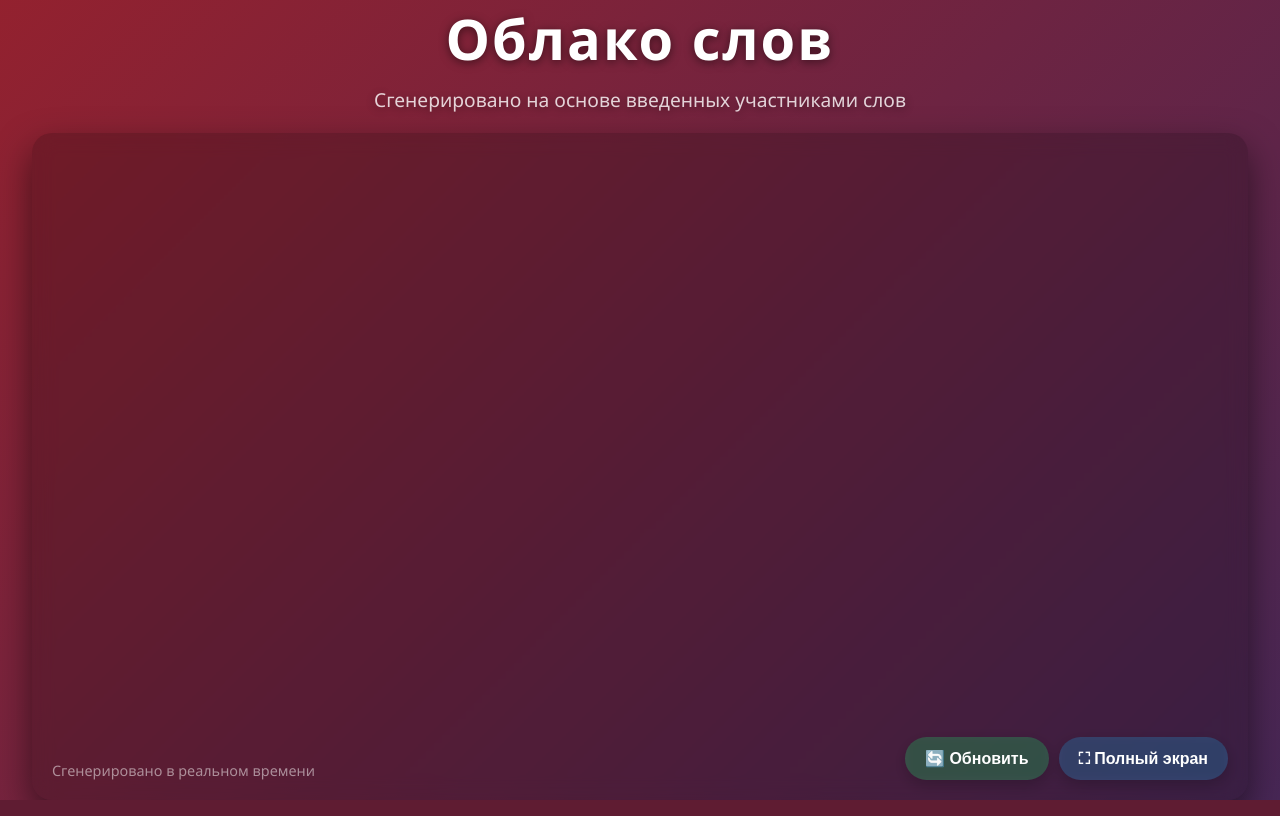
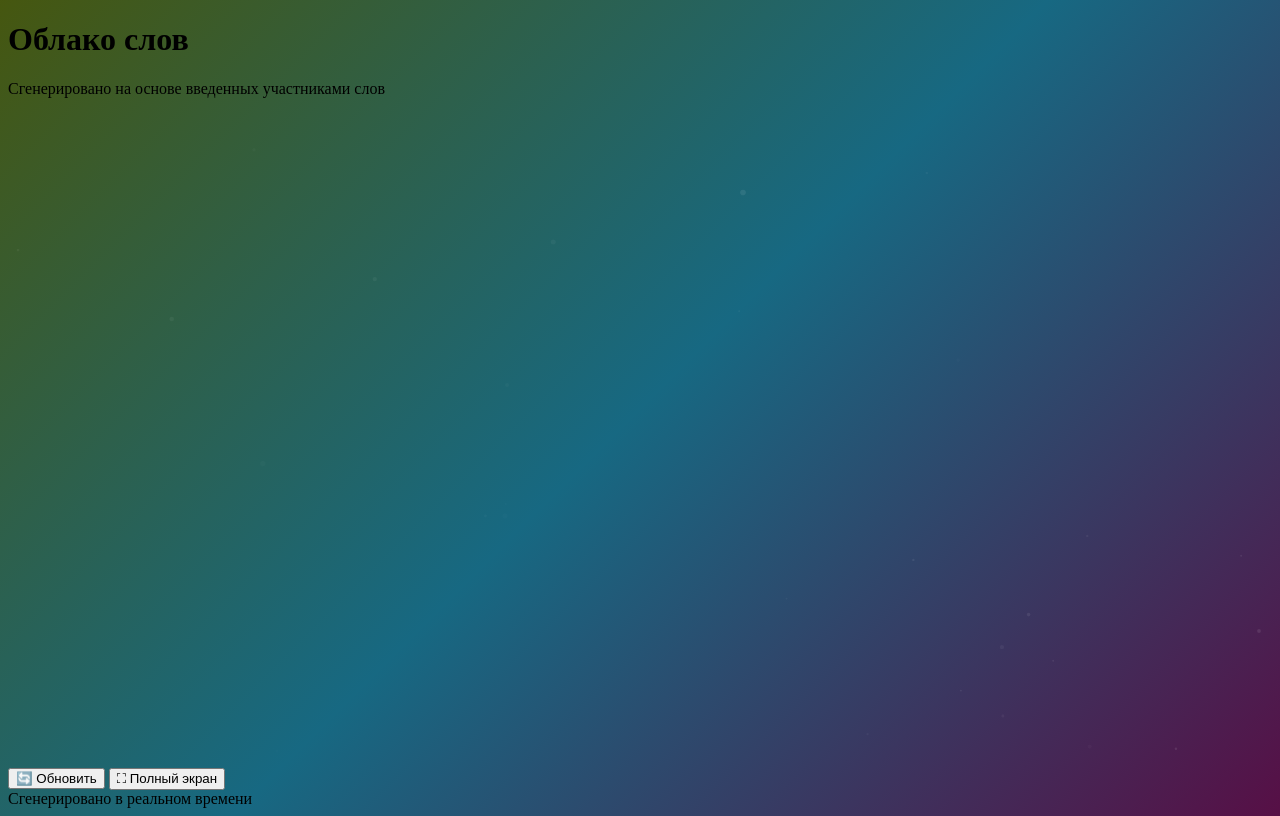
Before and after one commit to desretoot-a11y/wordcloud-octo-carnival, a Flask app: page /display in a window 1280 px wide. Run offline with Flask 3, Linux system fonts and the light colour scheme; data that the repository does not hold is empty.

Commit message:
Update cloud-display.html

```diff
--- a/templates/cloud-display.html
+++ b/templates/cloud-display.html
@@ -5,180 +5,7 @@
     <meta name="viewport" content="width=device-width, initial-scale=1.0">
     <title>Облако слов - Полный экран</title>
     <script src="https://d3js.org/d3.v7.min.js"></script>
-    <style>
-        * {
-            margin: 0;
-            padding: 0;
-            box-sizing: border-box;
-        }
-
-        body {
-            background: linear-gradient(135deg, #1a2a6c, #b21f1f, #1a2a6c);
-            background-size: 400% 400%;
-            animation: gradientBG 15s ease infinite;
-            height: 100vh;
-            overflow: hidden;
-            display: flex;
-            flex-direction: column;
-            justify-content: center;
-            align-items: center;
-            font-family: 'Segoe UI', Tahoma, Geneva, Verdana, sans-serif;
-            color: white;
-        }
-
-        @keyframes gradientBG {
-            0% { background-position: 0% 50%; }
-            50% { background-position: 100% 50%; }
-            100% { background-position: 0% 50%; }
-        }
-
-        .cloud-container {
-            width: 90vw;
-            height: 80vh;
-            display: flex;
-            justify-content: center;
-            align-items: center;
-            padding: 20px;
-            background: rgba(0, 0, 0, 0.2);
-            border-radius: 20px;
-            backdrop-filter: blur(10px);
-            box-shadow: 0 15px 35px rgba(0, 0, 0, 0.5);
-            position: relative;
-        }
-
-        #cloud {
-            max-width: 100%;
-            max-height: 100%;
-            filter: drop-shadow(0 0 20px rgba(255, 255, 255, 0.3));
-        }
-
-        .title {
-            margin-bottom: 20px;
-            text-align: center;
-            text-shadow: 0 2px 10px rgba(0, 0, 0, 0.5);
-        }
-
-        .title h1 {
-            font-size: 3.5rem;
-            margin-bottom: 10px;
-            letter-spacing: 2px;
-        }
-
-        .title p {
-            font-size: 1.2rem;
-            opacity: 0.8;
-        }
-
-        .controls {
-            position: absolute;
-            bottom: 20px;
-            right: 20px;
-            display: flex;
-            gap: 10px;
-        }
-
-        .btn {
-            padding: 12px 20px;
-            background: rgba(255, 255, 255, 0.2);
-            color: white;
-            border: none;
-            border-radius: 50px;
-            cursor: pointer;
-            font-size: 1rem;
-            font-weight: 600;
-            transition: all 0.3s;
-            backdrop-filter: blur(5px);
-            box-shadow: 0 5px 15px rgba(0, 0, 0, 0.2);
-        }
-
-        .btn:hover {
-            background: rgba(255, 255, 255, 0.3);
-            transform: translateY(-3px);
-        }
-
-        .refresh-btn {
-            background: rgba(46, 204, 113, 0.3);
-        }
-
-        .fullscreen-btn {
-            background: rgba(52, 152, 219, 0.3);
-        }
-
-        .watermark {
-            position: absolute;
-            bottom: 20px;
-            left: 20px;
-            opacity: 0.5;
-            font-size: 0.9rem;
-        }
-                .cloud-container {
-            width: 95vw;
-            height: 85vh;
-            position: relative;
-        }
-
-        #word-cloud {
-            width: 100%;
-            height: 100%;
-        }
-
-        .word {
-            cursor: pointer;
-            transition: all 0.3s ease;
-        }
-
-        .word:hover {
-            opacity: 0.9;
-            transform: scale(1.05);
-        }
-
-        .tooltip {
-            position: absolute;
-            background: rgba(0, 0, 0, 0.8);
-            color: white;
-            padding: 8px 12px;
-            border-radius: 4px;
-            font-size: 14px;
-            pointer-events: none;
-            opacity: 0;
-            transition: opacity 0.3s;
-            z-index: 10;
-            backdrop-filter: blur(5px);
-            box-shadow: 0 4px 12px rgba(0,0,0,0.2);
-        }
-        .word {
-            transition:
-                transform 0.4s cubic-bezier(0.175, 0.885, 0.32, 1.275),
-                opacity 0.3s ease;
-        }
-
-        /* Анимация появления слов */
-        @keyframes word-appear {
-            from {
-                opacity: 0;
-                transform: translateY(20px);
-            }
-            to {
-                opacity: 1;
-                transform: translateY(0);
-            }
-        }
-
-        .word {
-            animation: word-appear 0.6s ease-out;
-            animation-fill-mode: both;
-        }
-
-        @media (max-width: 768px) {
-            .title h1 {
-                font-size: 2.5rem;
-            }
-
-            .title p {
-                font-size: 1rem;
-            }
-        }
-    </style>
+    <link rel="stylesheet" href="{{ url_for('static', filename='css/cloud-display.css') }}">
 </head>
 <body>
     <div class="title">
@@ -188,6 +15,7 @@
 
     <div class="cloud-container">
         <div id="word-cloud"></div>
+        <div id="particles-js"></div>
 
         <div class="controls">
             <button class="btn refresh-btn" onclick="refreshCloud()">🔄 Обновить</button>
@@ -199,14 +27,36 @@
         </div>
     </div>
 
+    <script src="https://cdn.jsdelivr.net/particles.js/2.0.0/particles.min.js"></script>
     <script>
-        <script>
+        // Инициализация частиц
+        particlesJS("particles-js", {
+            particles: {
+                number: { value: 40, density: { enable: true, value_area: 800 } },
+                color: { value: "#ffffff" },
+                opacity: { value: 0.1, random: true },
+                size: { value: 3, random: true },
+                line_linked: { enable: false },
+                move: {
+                    enable: true,
+                    speed: 1,
+                    direction: "none",
+                    random: true,
+                    straight: false,
+                    out_mode: "out",
+                    bounce: false
+                }
+            },
+            interactivity: { detect_on: "canvas", events: { onhover: { enable: false } } },
+            retina_detect: true
+        });
+
         // Элемент для подсказок
         const tooltip = d3.select("body").append("div")
             .attr("class", "tooltip")
             .style("opacity", 0);
 
-        // Цветовая палитра в стиле DiaClass
+        // Цветовая палитра
         const colors = [
             "#ff6b6b", "#4ecdc4", "#45b7d1", "#ffbe0b",
             "#fb5607", "#8338ec", "#3a86ff", "#ff006e"
@@ -249,7 +99,7 @@
                 .size([width, height])
                 .words(words)
                 .padding(5)
-                .rotate(() => (Math.random() > 0.5 ? 0 : 90))
+                .rotate(() => (Math.random() > 0.7 ? 90 : 0))
                 .font("Montserrat")
                 .fontSize(d => sizeScale(d.size))
                 .on("end", draw);
@@ -268,13 +118,11 @@
                     .attr("transform", d => `translate(${d.x}, ${d.y})rotate(${d.rotate})`)
                     .text(d => d.text)
                     .on("mouseover", function(event, d) {
-                        // Анимация при наведении
                         d3.select(this).transition()
                             .duration(200)
                             .style("font-size", `${d.size * 1.2}px`)
                             .style("opacity", 1);
 
-                        // Показываем подсказку
                         tooltip.transition()
                             .duration(200)
                             .style("opacity", 0.9);
@@ -283,25 +131,24 @@
                             .style("top", (event.pageY - 28) + "px");
                     })
                     .on("mouseout", function(d) {
-                        // Возвращаем исходный размер
                         d3.select(this).transition()
                             .duration(200)
                             .style("font-size", `${d.size}px`);
 
-                        // Скрываем подсказку
                         tooltip.transition()
                             .duration(500)
                             .style("opacity", 0);
                     })
-                    .on("click", d => {
-                        // Пульсирующая анимация при клике
+                    .on("click", function() {
                         d3.select(this)
+                            .classed("pulse", true)
                             .transition()
-                            .duration(200)
-                            .style("opacity", 0.5)
+                            .duration(600)
+                            .style("opacity", 0.6)
                             .transition()
-                            .duration(200)
-                            .style("opacity", 1);
+                            .duration(600)
+                            .style("opacity", 1)
+                            .on("end", () => d3.select(this).classed("pulse", false));
                     });
             }
         }
@@ -310,23 +157,21 @@
         function refreshCloud() {
             loadWordCloud();
         }
-        // // Обновление облака
-        // function refreshCloud() {
-        //     const img = document.getElementById("cloud");
-        //     img.src = "{{ url_for('global_cloud_image') }}?ts=" + Date.now();
-        // }
 
         // Переключение полноэкранного режима
         function toggleFullscreen() {
             if (!document.fullscreenElement) {
-                document.documentElement.requestFullscreen();
+                document.documentElement.requestFullscreen().catch(err => {
+                    console.error(`Ошибка при переходе в полноэкранный режим: ${err.message}`);
+                });
             } else {
                 if (document.exitFullscreen) {
                     document.exitFullscreen();
                 }
             }
         }
-        // В cloud-display.html
+
+        // Динамический фон
         function updateBackground() {
             const hue = (Date.now() / 10000) % 360;
             document.body.style.background = `
@@ -337,13 +182,15 @@
             `;
         }
 
-        // Обновляем фон каждые 10 секунд
-        setInterval(updateBackground, 10000);
-        updateBackground();
-
         // Автообновление каждые 30 секунд
         setInterval(refreshCloud, 30000);
-        loadWordCloud();
+
+        // Инициализация
+        window.onload = function() {
+            loadWordCloud();
+            updateBackground();
+            setInterval(updateBackground, 10000);
+        };
     </script>
 </body>
 </html>
```
